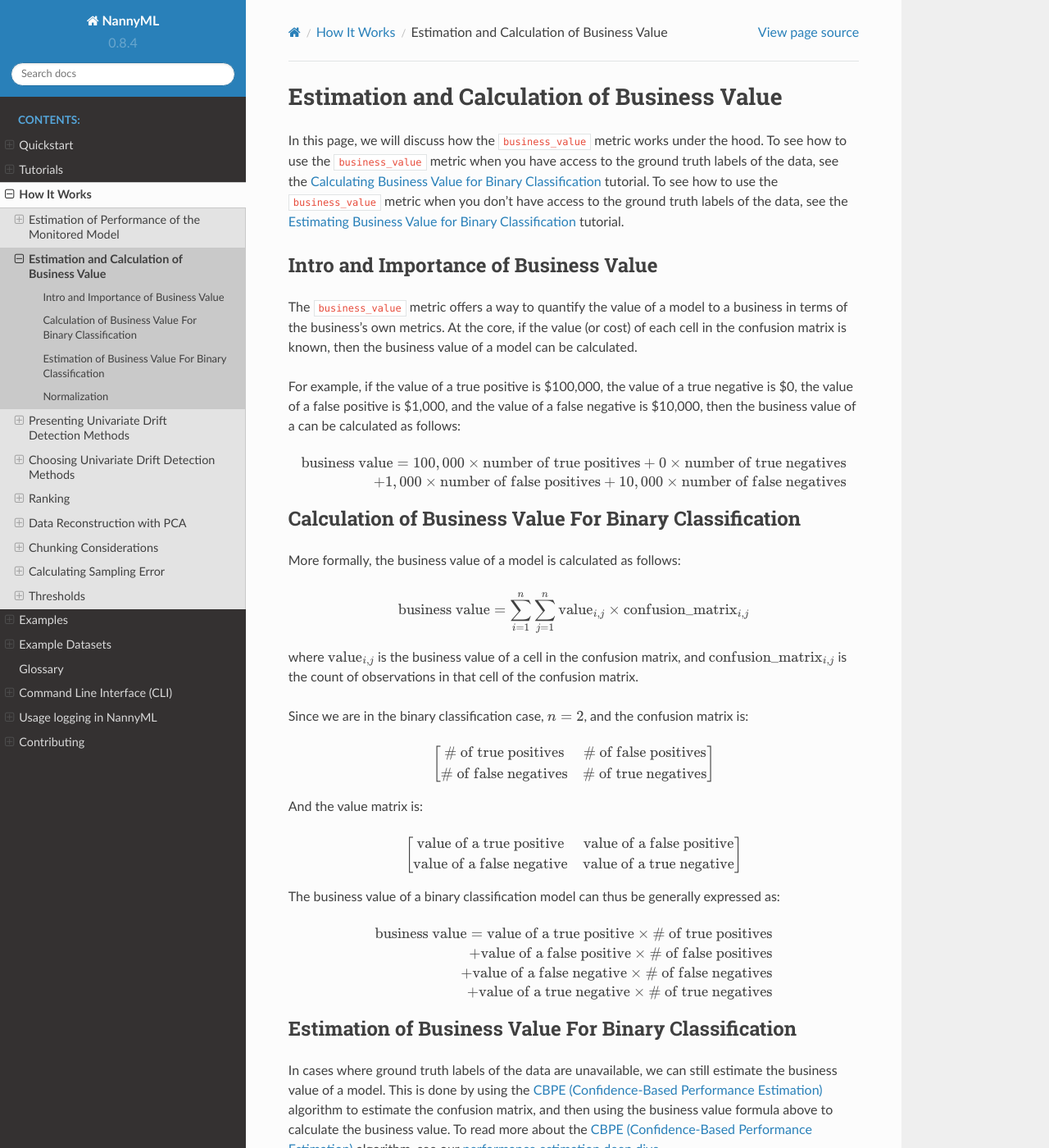
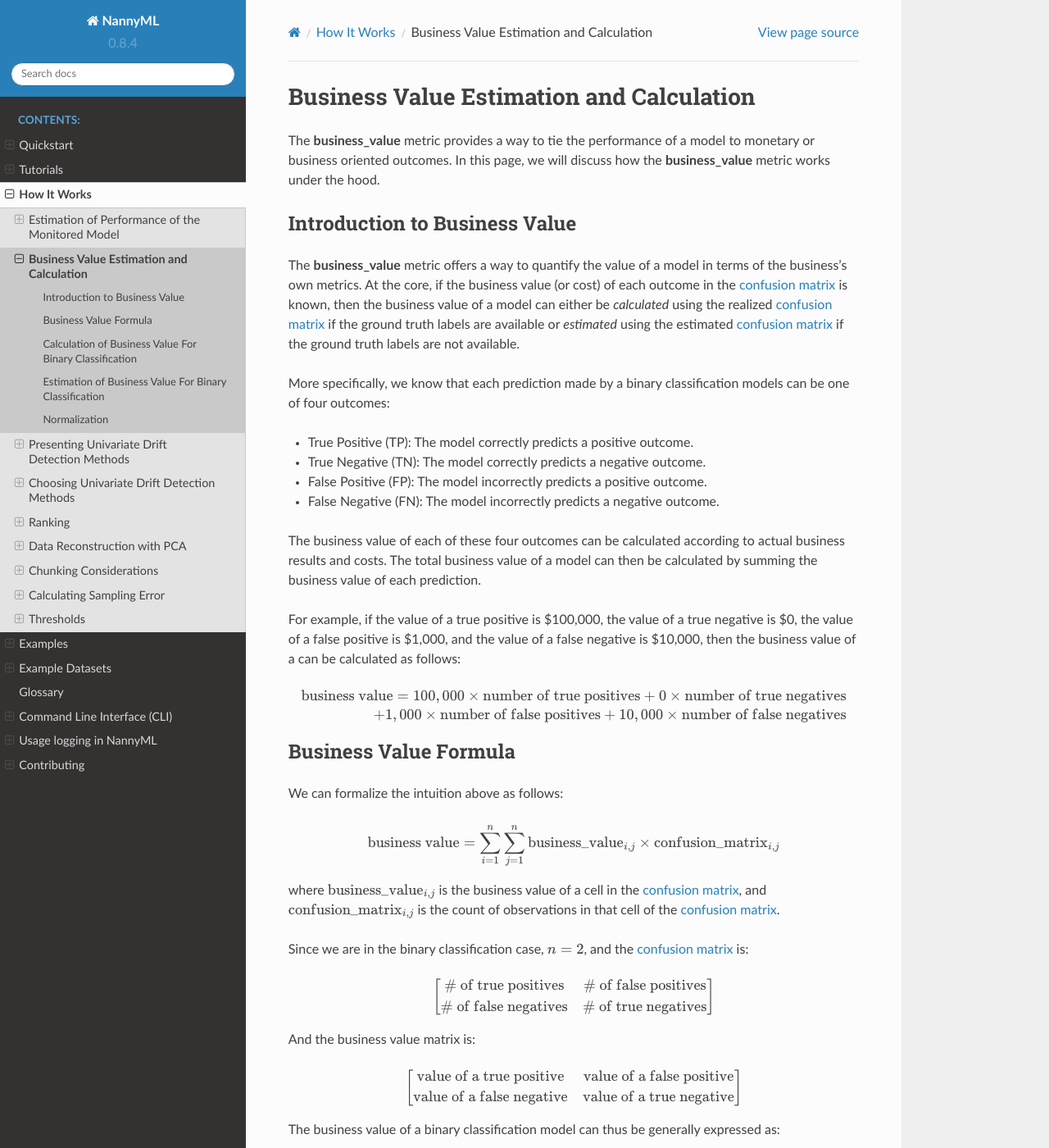
Before and after one commit to NannyML/nannyml, a Sphinx documentation site: the page built from docs/how_it_works/business_value.rst, in a window 1280 px wide and 1400 px high. Shown: the whole window at 82% size. Built offline with Sphinx 7.4.7 and the Read the Docs theme 2.0.0, drawn with Linux system fonts in a browser that asks for light colours; pages that are not in the unit, such as notebooks, are missing from menus; some of the changed text lies outside the part shown.

Commit message:
Updated docs

```diff
--- a/docs/glossary.rst
+++ b/docs/glossary.rst
@@ -60,6 +61,13 @@ Glossary
         confidence scores. These scores are then thresholded to return the predicted class. Confidence scores can be
         turned into calibrated probabilities and used to estimate the performance of classification models in the absence
         of ground truth (see how :ref:`here<how-it-works-cbpe>`).
+
+    Confusion Matrix
+        A confusion matrix is a table that is often used to describe the performance of a classification model (or
+        a set of classifiers). Each row of the matrix represents the instances in an actual class while each column
+        represents the instances in a predicted class. In binary classification the matrix has 4 cells, that are
+        commonly named as follows: true positives (TP), true negatives (TN), false positives (FP) and false negatives (FN).
+        For more information on the confusion matrix, see the `Wikipedia Confusion Matrix page`_.
 
     Covariate Shift
         A change in joint distribution of :term:`Model Inputs`, :math:`P(\mathbf{X})`.
@@ -279,3 +287,4 @@ Glossary
 .. _`PCA Wikipedia page`: https://en.wikipedia.org/wiki/Principal_component_analysis
 .. _`Wikipedia Standard Error page`: https://en.wikipedia.org/wiki/Standard_error
 .. _`loss function`: https://en.wikipedia.org/wiki/Loss_function
+.. _`Wikipedia Confusion Matrix page`: https://en.wikipedia.org/wiki/Confusion_matrix
--- a/docs/how_it_works/business_value.rst
+++ b/docs/how_it_works/business_value.rst
@@ -1,21 +1,35 @@
 .. _business-value-deep-dive:
 
-============================================
-Estimation and Calculation of Business Value
-============================================
+=========================================
+Business Value Estimation and Calculation
+=========================================
 
-In this page, we will discuss how the ``business_value`` metric works under the hood.
-To see how to use the ``business_value`` metric when you have access to the ground truth labels of the data, see the :ref:`business-value-calculation` tutorial.
-To see how to use the ``business_value`` metric when you don't have access to the ground truth labels of the data, see the :ref:`business-value-estimation` tutorial.
+The **business_value** metric provides a way to tie the performance of a model to
+monetary or business oriented outcomes.
+In this page, we will discuss how the **business_value** metric works under the hood.
 
-Intro and Importance of Business Value
+Introduction to Business Value
 --------------------------------------
 
-The ``business_value`` metric offers a way to quantify
-the value of a model to a business in terms of the
-business's own metrics. At the core, if the value (or cost) of each
-cell in the confusion matrix is known, then the business value of a
-model can be calculated.
+The **business_value** metric offers a way to quantify
+the value of a model in terms of the
+business's own metrics. At the core, if the business value (or cost) of each
+outcome in the :term:`confusion matrix<Confusion Matrix>` is known, then the business value of a
+model can either be *calculated* using the realized :term:`confusion matrix<Confusion Matrix>` if
+the ground truth labels are available or *estimated* using the
+estimated :term:`confusion matrix<Confusion Matrix>` if the ground truth labels are not available.
+
+More specifically, we know that each prediction made by a binary classification models
+can be one of four outcomes:
+
+- True Positive (TP): The model correctly predicts a positive outcome.
+- True Negative (TN): The model correctly predicts a negative outcome.
+- False Positive (FP): The model incorrectly predicts a positive outcome.
+- False Negative (FN): The model incorrectly predicts a negative outcome.
+
+The business value of each of these four outcomes can be calculated according to actual
+business results and costs. The total business value of a model
+can then be calculated by summing the business value of each prediction.
 
 For example, if the value of a true positive is $100,000, the value of a
 true negative is $0, the value of a false positive is $1,000, and
@@ -27,19 +41,19 @@ can be calculated as follows:
     \text{business value} = 100,000 \times \text{number of true positives} + 0 \times \text{number of true negatives} \\
     + 1,000 \times \text{number of false positives} + 10,000 \times \text{number of false negatives}
 
-Calculation of Business Value For Binary Classification
--------------------------------------------------------
+Business Value Formula
+----------------------
 
-More formally, the business value of a model is calculated as follows:
+We can formalize the intuition above as follows:
 
 .. math::
 
-    \text{business value} = \sum_{i=1}^{n} \sum_{j=1}^{n} \text{value}_{i,j} \times \text{confusion_matrix}_{i,j}
+    \text{business value} = \sum_{i=1}^{n} \sum_{j=1}^{n} \text{business_value}_{i,j} \times \text{confusion_matrix}_{i,j}
 
-where :math:`\text{value}_{i,j}` is the business value of a cell in the confusion matrix, and :math:`\text{confusion_matrix}_{i,j}` is the count of observations
-in that cell of the confusion matrix.
+where :math:`\text{business_value}_{i,j}` is the business value of a cell in the :term:`confusion matrix<Confusion Matrix>`, and :math:`\text{confusion_matrix}_{i,j}` is the count of observations
+in that cell of the :term:`confusion matrix<Confusion Matrix>`.
 
-Since we are in the binary classification case, :math:`n=2`, and the confusion matrix is:
+Since we are in the binary classification case, :math:`n=2`, and the :term:`confusion matrix<Confusion Matrix>` is:
 
 .. math::
 
@@ -48,7 +62,7 @@ Since we are in the binary classification case, :math:`n=2`, and the confusion m
     \text{# of false negatives} & \text{# of true negatives}
     \end{bmatrix}
 
-And the value matrix is:
+And the business value matrix is:
 
 .. math::
 
@@ -61,27 +75,39 @@ The business value of a binary classification model can thus be generally expres
 
 .. math::
 
-    \text{business value} = \text{value of a true positive} \times \text{# of true positives} \\
-    + \text{value of a false positive} \times \text{# of false positives} \\
-    + \text{value of a false negative} \times \text{# of false negatives} \\
-    + \text{value of a true negative} \times \text{# of true negatives}
+    \text{business value} = (\text{value of a true positive}) \cdot (\text{# of true positives}) \\
+    + (\text{value of a false positive}) \cdot (\text{# of false positives}) \\
+    + (\text{value of a false negative}) \cdot (\text{# of false negatives}) \\
+    + (\text{value of a true negative}) \cdot (\text{# of true negatives})
+
+Calculation of Business Value For Binary Classification
+-------------------------------------------------------
+
+When the ground truth labels are available, the business value of a model can be calculated by using the
+values from the realized :term:`confusion matrix<Confusion Matrix>`, and then using the business value formula above to calculate
+the business value.
+
+For a tutorial on how to calculate the business value of a model, see our :ref:`business-value-calculation` tutorial.
 
 Estimation of Business Value For Binary Classification
 ------------------------------------------------------
 In cases where ground truth labels of the data are unavailable, we can still estimate the business value of a model. This is done by using the
-:term:`CBPE (Confidence-Based Performance Estimation)` algorithm to estimate the confusion matrix, and then using the business value formula above to calculate
-the business value. To read more about the :term:`CBPE (Confidence-Based Performance Estimation)` algorithm, see our :ref:`performance estimation deep dive<performance-estimation-deep-dive>`.
+:term:`CBPE (Confidence-Based Performance Estimation)` algorithm to estimate the :term:`confusion matrix<Confusion Matrix>`, and then using the business value formula above to obtain a business value estimate.
+To read more about the :term:`CBPE (Confidence-Based Performance Estimation)` algorithm, see our :ref:`performance estimation deep dive<how-it-works-cbpe>`.
 
-With the estimate of the confusion matrix, we can then estimate the business value of a model using the business value calculation formula above.
+For a tutorial on how to estimate the business value of a model, see our :ref:`business-value-estimation` tutorial.
 
 Normalization
 -------------
 
-The ``business_value`` metric can be normalized so that the value returned is the business value per prediction.
+The **business_value** metric can be normalized so that the value returned is the business value per prediction.
 The advantage of this is that it allows for easy comparison of the business value of different models, even if they have
 different numbers of predictions. Further, it allows for easy comparison of the business value of the same model on different
 chunks of data, if they have different numbers of predictions as is often the case when using period-based chunking.
-To see how to normalize the ``business_value`` metric, see the :ref:`business-value-estimation` tutorial.
 
-Under the hood normalization is quite simple. The total ``business_value`` metric is calculated or estimated as described above,
+Under the hood normalization is quite simple. The total **business_value** metric is calculated or estimated as described above,
 and then divided by the number of predictions in a given chunk.
+
+Normalization is supported for both estimation and calculation of business value.
+Check out the :ref:`business-value-calculation` tutorial and the :ref:`business-value-estimation` tutorial
+for examples of how to normalize the business value metric.
--- a/docs/tutorials/performance_calculation/binary_performance_calculation/confusion_matrix_calculation.rst
+++ b/docs/tutorials/performance_calculation/binary_performance_calculation/confusion_matrix_calculation.rst
@@ -4,7 +4,7 @@
 Calculating Confusion Matrix Elements for Binary Classification
 ========================================================================================
 
-This tutorial explains how to use NannyML to calculate the confusion matrix for binary classification
+This tutorial explains how to use NannyML to calculate the :term:`confusion matrix<Confusion Matrix>` for binary classification
 models.
 
 .. note::
--- a/docs/tutorials/performance_estimation/binary_performance_estimation/confusion_matrix_estimation.rst
+++ b/docs/tutorials/performance_estimation/binary_performance_estimation/confusion_matrix_estimation.rst
@@ -3,7 +3,7 @@
 ========================================================================================
 Estimating Confusion Matrix Elements for Binary Classification
 ========================================================================================
-This tutorial explains how to use NannyML to estimate the confusion matrix for binary classification
+This tutorial explains how to use NannyML to estimate the :term:`confusion matrix<Confusion Matrix>` for binary classification
 models in the absence of target data. To find out how CBPE estimates performance, read the :ref:`explanation of Confidence-based
 Performance Estimation<performance-estimation-deep-dive>`.
 
```
Also changed, not shown: other parts of docs/glossary.rst (+3 -2 lines).
